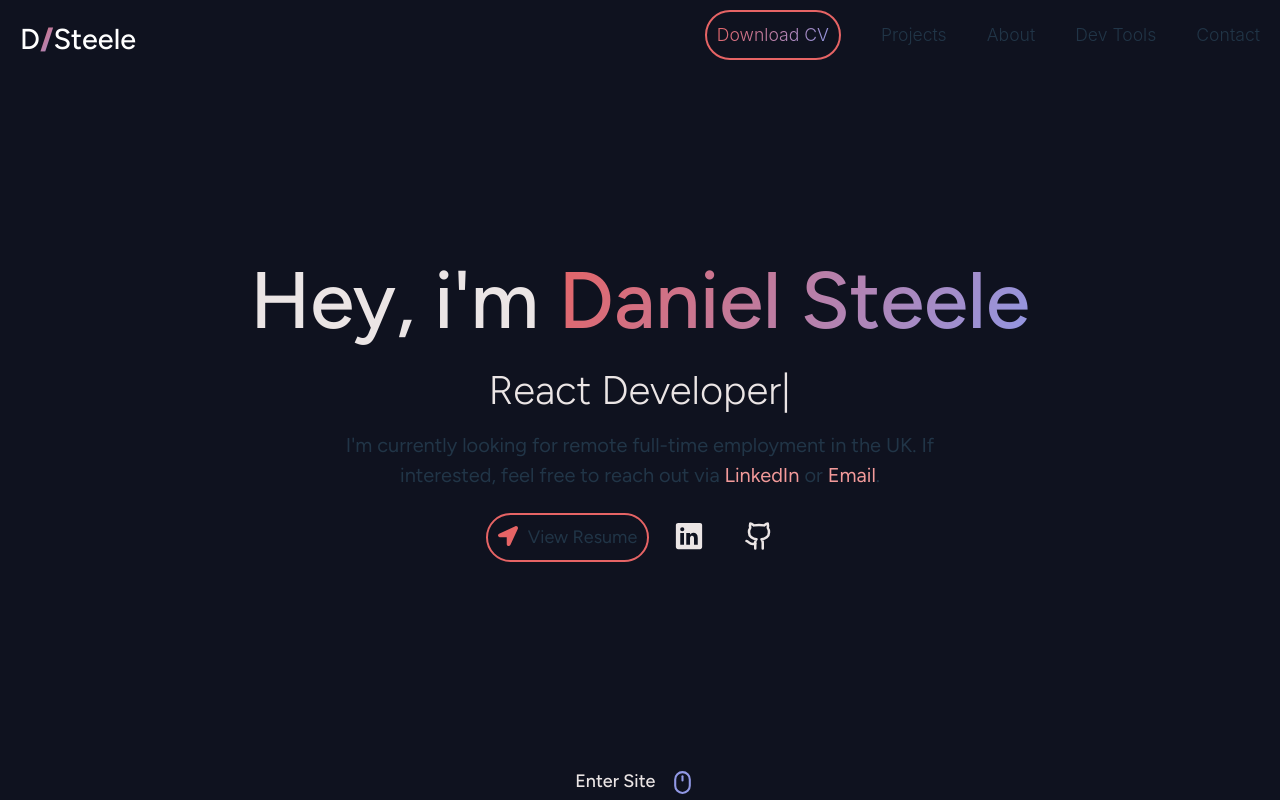
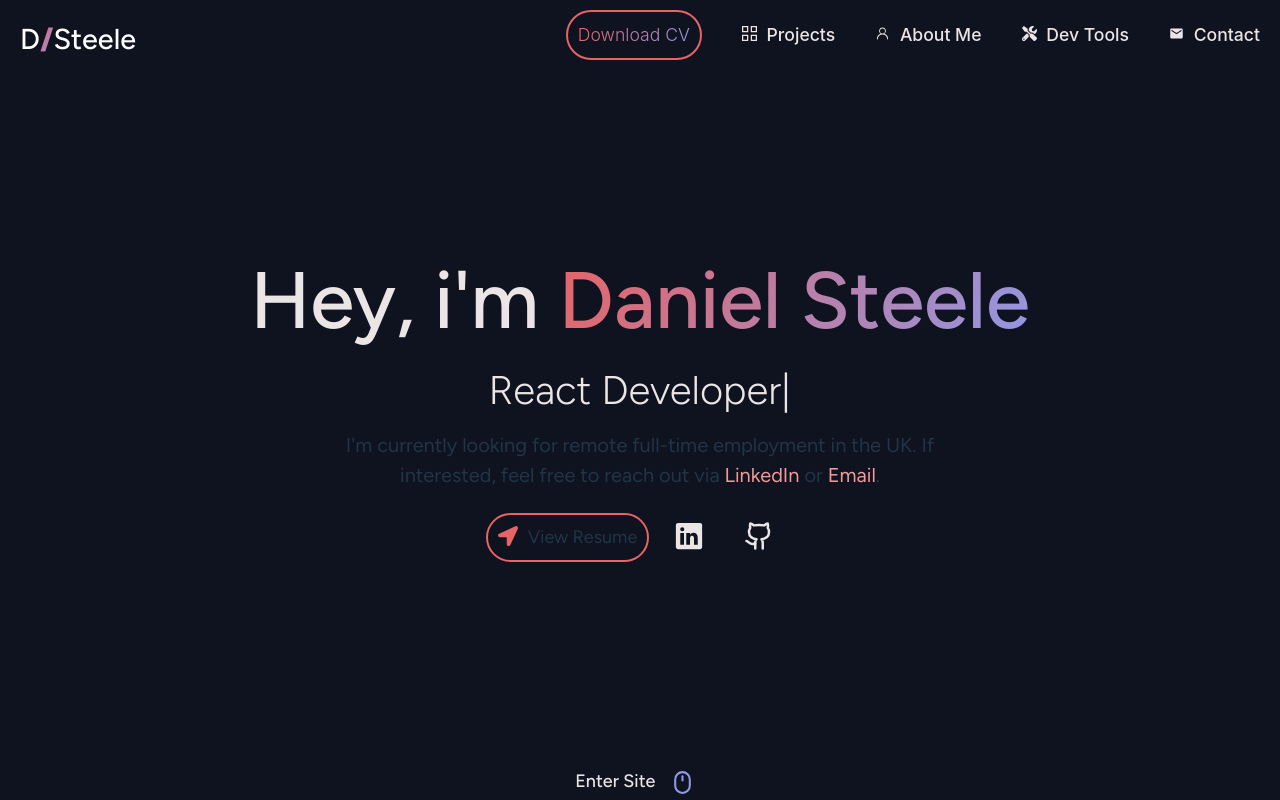
Before and after one commit to DanielSteele1/Portfolio-V2, a React (Vite) app: page / in a window 1280 px wide. Shown: the top 800 px of the page. Built offline with nearby package versions, Linux system fonts and the light colour scheme.

Commit message:
small changes: - added the anchor id's for the navigation bar. - added a coming soon tooltip for DevTools. - Navigation elements how have icons.

```diff
--- a/package.json
+++ b/package.json
@@ -16,6 +16,7 @@
     "react-dom": "^19.0.0",
     "react-icons": "^5.5.0",
     "react-slick": "^0.30.3",
+    "react-tooltip": "^5.29.1",
     "react-type-animation": "^3.2.0",
     "slick-carousel": "^1.8.1"
   },
--- a/src/About.tsx
+++ b/src/About.tsx
@@ -5,7 +5,7 @@ function AboutMe() {
 
     return (
 
-        <div className="about">
+        <div className="about" id="about">
 
             <span className="section-heading"> About </span>
 
--- a/src/Contact.tsx
+++ b/src/Contact.tsx
@@ -6,7 +6,7 @@ function Contact() {
 
     return (
 
-        <div className="contact">
+        <div className="contact" id="contact">
 
             <span className="section-heading"> Contact </span>
 
--- a/src/Footer.tsx
+++ b/src/Footer.tsx
@@ -13,7 +13,6 @@ function Footer() {
             </div>
 
 
-
              <div className="footer-item">
                 <div className="footer-socials">
                     <span className="footer-title">  </span>
@@ -22,7 +21,6 @@ function Footer() {
                 </div>
             </div>
 
-
         </div>
     )
  }
--- a/src/Navigation.tsx
+++ b/src/Navigation.tsx
@@ -1,4 +1,12 @@
 import React, { useEffect, useState } from 'react';
+
+import { Tooltip as ReactTooltip } from "react-tooltip";
+import 'react-tooltip/dist/react-tooltip.css'
+
+import { GrProjects } from "react-icons/gr";
+import { GoPerson } from 'react-icons/go';
+import { FaTools } from 'react-icons/fa';
+import { MdEmail } from "react-icons/md";
 
 function Navigation() {
 
@@ -32,12 +40,25 @@ function Navigation() {
                         <span className="nav-resume"> Download CV </span>
                     </div>
 
-                    <span className="nav-title" id="nav-projects"> Projects </span>
-                    <span className="nav-title"> About </span>
-                    <span className="nav-title"> Dev Tools </span>
-                    <span className="nav-title"> Contact </span>
+                    <span className="nav-title" id="nav-projects"> <a href="#projects"> <GrProjects style={{ marginRight: '5px', fontSize: '15px', alignContent: 'center'}}/> Projects </a> </span>
+                    <span className="nav-title"> <a href="#about"> <GoPerson style={{ marginRight: '5px', fontSize: '15px', alignContent: 'center'}} /> About Me </a> </span>
+                    <span data-tooltip-id="tooltip-1" className="nav-title"> <a href="#devtools"> <FaTools style={{ marginRight: '5px', fontSize: '15px', alignContent: 'center'}} /> Dev Tools </a> </span>
+
+                    <span className="nav-title"> <a href="#contact"> <MdEmail style={{ marginRight: '5px', fontSize: '15px', alignContent: 'center'}} /> Contact </a> </span>
 
                 </div>
+                <ReactTooltip
+                    id="tooltip-1"
+                    place="bottom"
+                    content="Coming Soon!"
+                    style={{
+                        backgroundColor: 'rgba(255, 255, 255, 0.03)',
+                        color: '#e66465',
+                        fontFamily: 'figtree, sans-serif'
+                    }}
+
+
+                />
             </div>
         </div>
     )
--- a/src/Projects.tsx
+++ b/src/Projects.tsx
@@ -88,7 +88,7 @@ function Projects() {    const settings = {
 
     return (
         <>
-            <div className="projects">
+            <div className="projects" id="projects">
 
                 <span className="section-heading"> Featured{"\u00A0"}<div className="gradient"> Projects</div>  </span>
                 <span className="section-sub-heading"> My best and most impressive projects that i've been working on for the last year. You can check them out via the links provided below. </span>
```
Also changed, not shown: 1 other file (tests, documents, lock files or other folders).
